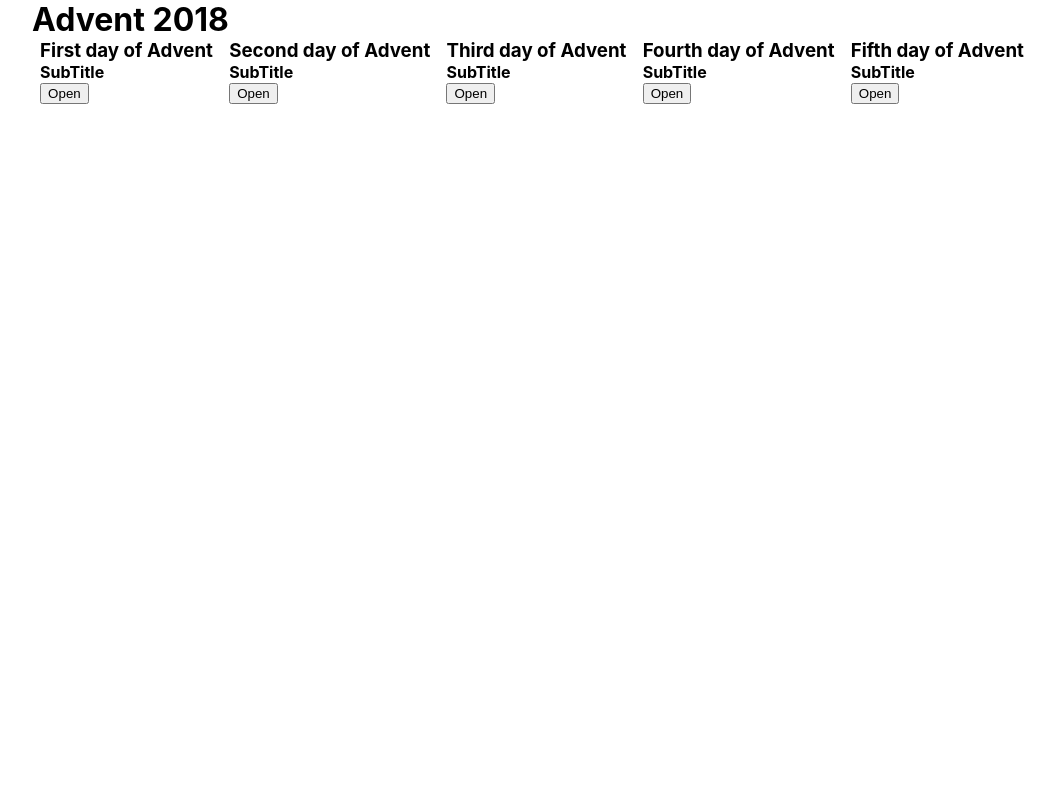
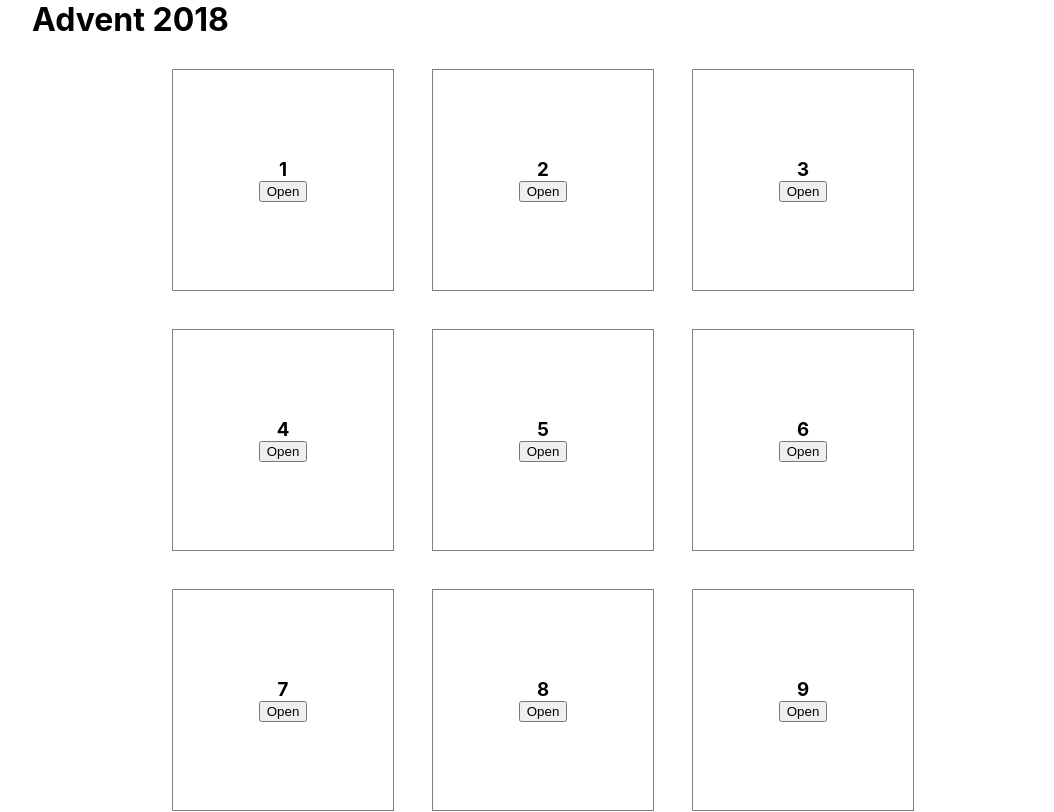
Before and after one commit to CharlotteMD/advent-calendar, a React (Create React App) app: page / in a window 1280 px wide. Shown: the top 812 px of the page, without its empty margins (108-1162 px from the left). Built offline with nearby package versions, Linux system fonts and the light colour scheme.

Commit message:
put present behind every door

```diff
--- a/src/App.css
+++ b/src/App.css
@@ -6,6 +6,7 @@
 .calendar {
   display: flex;
   flex-wrap: wrap;
+  justify-content: center;
 }
 
 .calendar p {
@@ -15,3 +16,29 @@
   margin: 10px;
   padding: 10px;
 }
+
+.card {
+  max-height: 200px;
+  max-width: 200px;
+  margin: 10px;
+  padding: 20px;
+}
+
+.closed, .open {
+  height: 200px;
+  width: 200px;
+  border: solid 1px grey;
+  padding: 10px;
+  display: flex;
+  flex-wrap: wrap;
+  justify-content: center;
+  flex-direction: column;
+}
+
+.open img {
+  height: 100px;
+  width: auto;
+  display: block;
+  margin: 5px;
+
+}
--- a/src/App.js
+++ b/src/App.js
@@ -15,42 +15,102 @@ class App extends Component {
 
     const advent = [
       {
-        text: 'First day of Advent',
-        present: 'Santa',
-        img: 'santa'
+        day: 1,
+        caption: 'Admire your Christmas decorations',
+        img: 'https://i.pinimg.com/564x/24/2e/ae/242eae83587d953b727b9defb49f5d88.jpg'
       },{
-        text: 'Second day of Advent',
-        present: 'Present',
-        img: 'present'
+        day: 2,
+        caption: 'Get your friends together',
+        img: 'https://i.pinimg.com/564x/35/a9/0a/35a90a00dc55c0e9ff34ea891dc22269.jpg'
       },{
-        text: 'Third day of Advent',
-        present: 'Lights',
-        img: 'lights'
+        day: 3,
+        caption: 'Visit Father Christmas',
+        img: 'https://www.maidenhead-advertiser.co.uk/resizer/748/503/false/GN4_DAT_2756716.jpg--.jpg?1479211583000'
       },{
-        text: 'Fourth day of Advent',
-        present: 'Cracker',
-        img: 'cracker'
+        day: 4,
+        caption: 'Be extra good so you are definitely on the nice list!',
+        img: 'https://i.pinimg.com/564x/33/09/c4/3309c44a8e61904b899b8763bec4ed9b.jpg'
       },{
-        text: 'Fifth day of Advent',
-        present: 'Misletoe',
-        img: 'misletoe'
+        day: 5,
+        caption: 'Make a Christmas wreath',
+        img: 'https://i.pinimg.com/564x/b5/1c/ee/b51cee713faf4f37b99ad3a02404c395.jpg'
+      },{
+        day: 6,
+        caption: 'See the family',
+        img: 'https://i.pinimg.com/564x/b1/36/9d/b1369d3333a4a7802dd3f59b2e5700d8.jpg'
+      },{
+        day: 7,
+        caption: 'Build a snowman',
+        img: 'https://i.pinimg.com/564x/fe/f4/09/fef409d251179b16d21565aced258581.jpg'
+      },{
+        day: 8,
+        caption: 'Hang your stocking',
+        img: 'https://i.pinimg.com/564x/e7/f8/fc/e7f8fcb795e6d5cf7622f5725bd53684.jpg'
+      },{
+        day: 9,
+        caption: 'Send out your Christmas list',
+        img: 'https://www.animaltalk.com.au/wp-content/uploads/2016/12/bigstock-A-beautiful-Havanese-aka-Javan-158318408.jpg'
+      },{
+        day: 10,
+        caption: 'Write your Christmas cards',
+        img: 'https://www.clenthillsvets.co.uk/wp-content/uploads/2017/11/clent-hills-vets-christmas-sausage-dog.jpg'
+      },{
+        day: 11,
+        caption: 'Indulge in plenty of festive snacks!',
+        img: 'https://www.skinnerspetfoods.co.uk/wp-content/uploads/2015/12/christmas-pup11-300x250.png'
+      },{
+        day: 12,
+        caption: 'Hang your Christmas wreath',
+        img: 'https://i.pinimg.com/564x/74/99/85/749985451239391229b845276da53fb9.jpg'
+      },{
+        day: 13,
+        caption: 'Get out the Christmas decorations',
+        img: 'https://i.pinimg.com/564x/df/aa/77/dfaa779359aedf748702bb7c087de5e0.jpg'
+      },{
+        day: 14,
+        caption: 'Don\'t open the presents until Christmas!',
+        img: 'https://i.pinimg.com/564x/a8/c8/12/a8c812ba32024567c237ad5933636547.jpg'
+      },{
+        day: 15,
+        caption: 'Finish your Christmas shopping',
+        img: 'https://i.pinimg.com/564x/7d/6e/e1/7d6ee1d29919b0503f74d7f50f233723.jpg'
+      },{
+        day: 16,
+        caption: 'Choose a Christmas party outfit',
+        img: 'https://www.rover.com/blog/wp-content/uploads/2017/12/snowmandog-960x540.jpg'
+      },{
+        day: 17,
+        caption: 'Wrap your Christmas presents',
+        img: 'https://f6j9p4k6.stackpathcdn.com/wp-content/uploads/2016/12/b0277d9f038439fd1f5a4522fc2de2e3-photography-ideas-for-dogs-pet-photography-ideas.jpg'
+      },{
+        day: 18,
+        caption: 'Put up the Christmas lights',
+        img: 'https://i.pinimg.com/564x/4f/c6/86/4fc686ec00240e1d842565bb5c3c8be9.jpg'
+      },{
+        day: 19,
+        caption: 'Dig out your Christmas jumper',
+        img: 'https://i.pinimg.com/564x/df/9b/61/df9b619fa6b58910ede5431ac50c87de.jpg'
+      },{
+        day: 20,
+        caption: 'Get a Christmas tree',
+        img: 'https://i.pinimg.com/564x/a3/76/64/a37664414da3b0e37f9bfc35311bd133.jpg'
+      },{
+        day: 21,
+        caption: 'Get a pre Christmas nap in',
+        img: 'https://3milliondogs.com/blog-assets-two/2016/11/desktop-pictures-of-christmas-dogs-wallpaper.jpg'
+      },{
+        day: 22,
+        caption: 'Do some Christmas baking',
+        img: 'https://www.rover.com/blog/wp-content/uploads/2015/11/fruitnut.jpg'
+      },{
+        day: 23,
+        caption: 'Hope to meet your love beneath the misletoe',
+        img: 'https://www.mediastorehouse.com/p/172/dalmatian-dog-x2-mistletoe-647221.jpg'
+      },{
+        day: 24,
+        caption: 'Go to a Nativity',
+        img: 'https://pbs.twimg.com/media/B5H8urzIUAAoAXj.jpg'
       }
-      // },{
-      //   text: 'Sixth day of Advent',
-      //   present: 'Candy Cane'
-      // },{
-      //   text: 'Seventh day of Advent',
-      //   present: 'Carol'
-      // },{
-      //   text: 'Eighth day of Advent',
-      //   present: 'Stocking'
-      // },{
-      //   text: 'Ninth day of Advent',
-      //   present: 'Turkey'
-      // },{
-      //   text: 'Tenth day of Advent',
-      //   present: 'Shepherd'
-      // }
     ];
 
 
@@ -65,7 +125,8 @@ class App extends Component {
           {advent.map((day, i) =>
 
               <Card
-                title={day.text}
+                day={day.day}
+                caption={day.caption}
                 img={day.img}
               />
 
--- a/src/components/card.js
+++ b/src/components/card.js
@@ -1,7 +1,6 @@
 import React, { Component } from 'react';
 // import logo from './logo.svg';
-// import './App.css';
-
+import '../App.css';
 
 class Card extends Component {
   constructor(props) {
@@ -28,19 +27,17 @@ class Card extends Component {
 
   render() {
     return(
-      <div>
+      <div className="card">
         {!this.state.open &&
-          (<div className="card">
-            <h3>{this.props.title}</h3>
-            <h4>SubTitle</h4>
+          (<div className="closed">
+            <h3>{this.props.day}</h3>
             <button onClick={this.openDoor}>Open</button>
           </div>)}
         {this.state.open &&
-          (<div className="card">
-            <h3>{this.props.title}</h3>
-            <h4>Door is open!</h4>
-            <p>{this.props.img}</p>
-            <img src={`../../images/${this.props.img}.jpg`} alt={this.props.title}/>
+          (<div className="open">
+            <h3>{this.props.day}</h3>
+            <h4>{this.props.caption}</h4>
+            <img src={this.props.img} alt={this.props.title}/>
             <button onClick={this.closeDoor}>Close</button>
           </div>)}
       </div>
```
